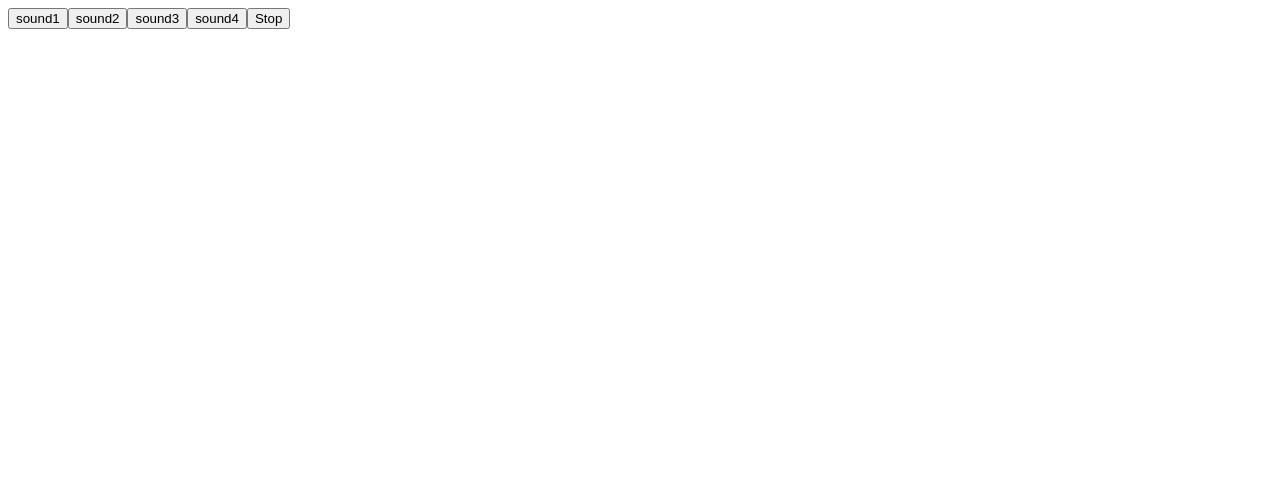
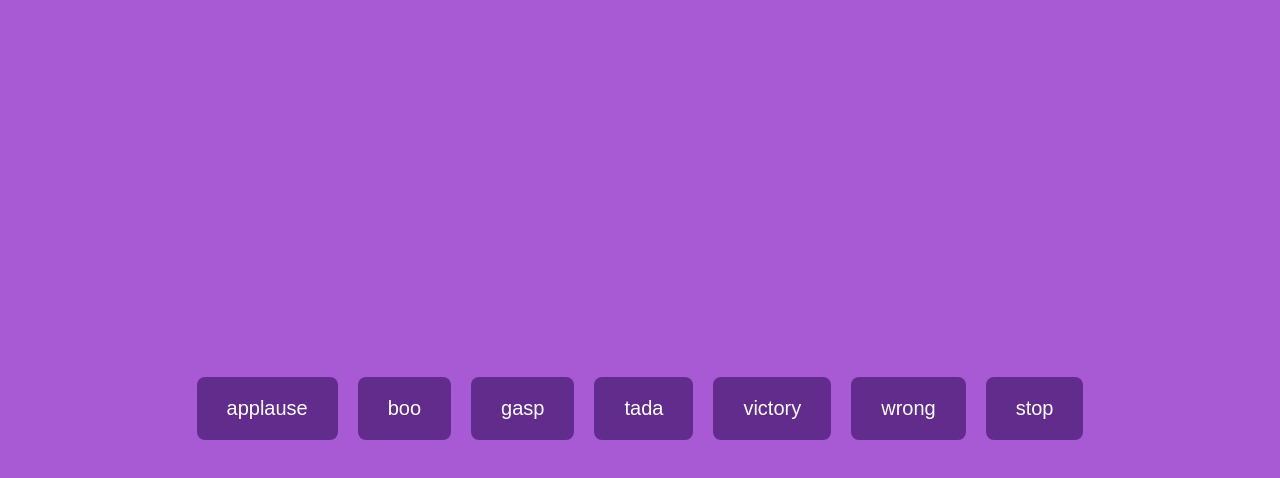
Before and after one commit to acciojob/Soundbar-anjanabharti123, a website: page main.html in a window 1280 px wide. Drawn offline with Linux system fonts and the light colour scheme.

Commit message:
created a submission

```diff
--- a/main.html
+++ b/main.html
@@ -1,16 +1,12 @@
 <!DOCTYPE html>
-
-<html>
-
+<html lang="en">
 <head>
-	<link rel="stylesheet" href="styles.css">
+    <meta charset="UTF-8">
+    <title>Soundbar</title>
+    <link rel="stylesheet" href="styles.css">
 </head>
-
 <body>
-	<!-- the entire body must be written by student -->
-    <script type="text/javascript" src="./script.js">
-</script>
-
+    <div id="buttons"></div>
+    <script src="script.js"></script>
 </body>
-
 </html>
--- a/script.js
+++ b/script.js
@@ -1,12 +1,9 @@
 document.addEventListener("DOMContentLoaded", function () {
-    const sounds = ["sound1", "sound2", "sound3", "sound4"]; // Add your sound file names here
-    const buttonsContainer = document.createElement("div");
-    buttonsContainer.id = "buttons";
-    document.body.appendChild(buttonsContainer);
+    const sounds = ["applause", "boo", "gasp", "tada", "victory", "wrong"];
+    const buttonsContainer = document.getElementById("buttons");
 
     let audioElements = [];
 
-    // Function to stop all playing sounds
     function stopAllSounds() {
         audioElements.forEach(audio => {
             audio.pause();
@@ -14,26 +11,24 @@ document.addEventListener("DOMContentLoaded", function () {
         });
     }
 
-    // Create buttons for each sound
     sounds.forEach(sound => {
-        let btn = document.createElement("button");
+        const btn = document.createElement("button");
         btn.className = "btn";
         btn.textContent = sound;
         buttonsContainer.appendChild(btn);
 
-        let audio = new Audio(`./sounds/${sound}.mp3`);
+        const audio = new Audio(`./sounds/${sound}.mp3`);
         audioElements.push(audio);
 
         btn.addEventListener("click", function () {
-            stopAllSounds(); // Stop any currently playing sound
+            stopAllSounds();
             audio.play();
         });
     });
 
-    // Create a stop button
-    let stopBtn = document.createElement("button");
+    const stopBtn = document.createElement("button");
     stopBtn.className = "stop";
-    stopBtn.textContent = "Stop";
+    stopBtn.textContent = "stop";
     buttonsContainer.appendChild(stopBtn);
 
     stopBtn.addEventListener("click", stopAllSounds);
--- a/styles.css
+++ b/styles.css
@@ -1 +1,29 @@
 /*  your css code here. If applicable */
+body {
+    background-color: #a85ad4;
+    font-family: sans-serif;
+    display: flex;
+    justify-content: center;
+    align-items: center;
+    height: 100vh;
+}
+
+#buttons {
+    display: flex;
+    gap: 20px;
+}
+
+.btn, .stop {
+    background-color: #622c8d;
+    border: none;
+    border-radius: 8px;
+    padding: 20px 30px;
+    font-size: 20px;
+    color: white;
+    cursor: pointer;
+    transition: background-color 0.3s;
+}
+
+.btn:hover, .stop:hover {
+    background-color: #4b1f6b;
+}
```
